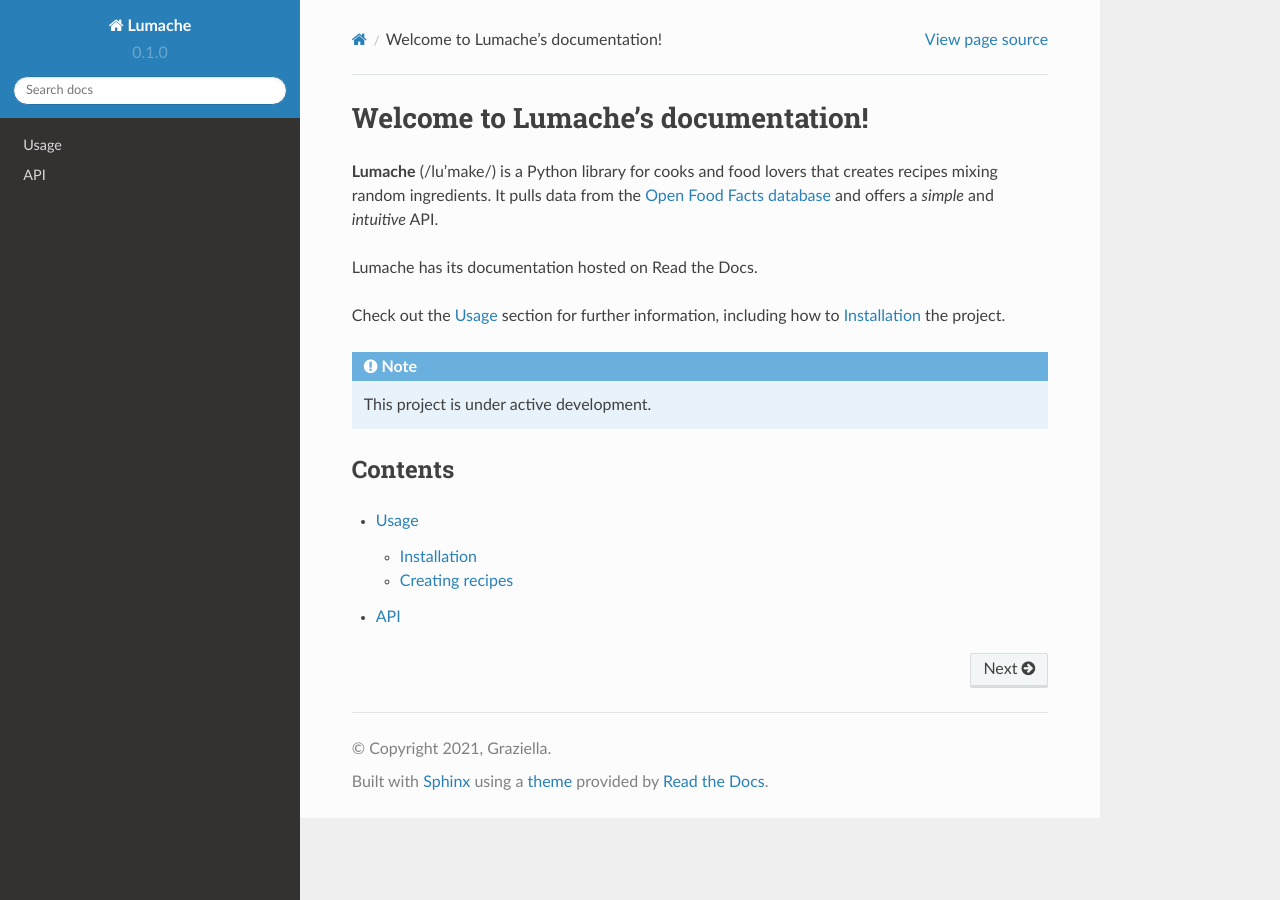
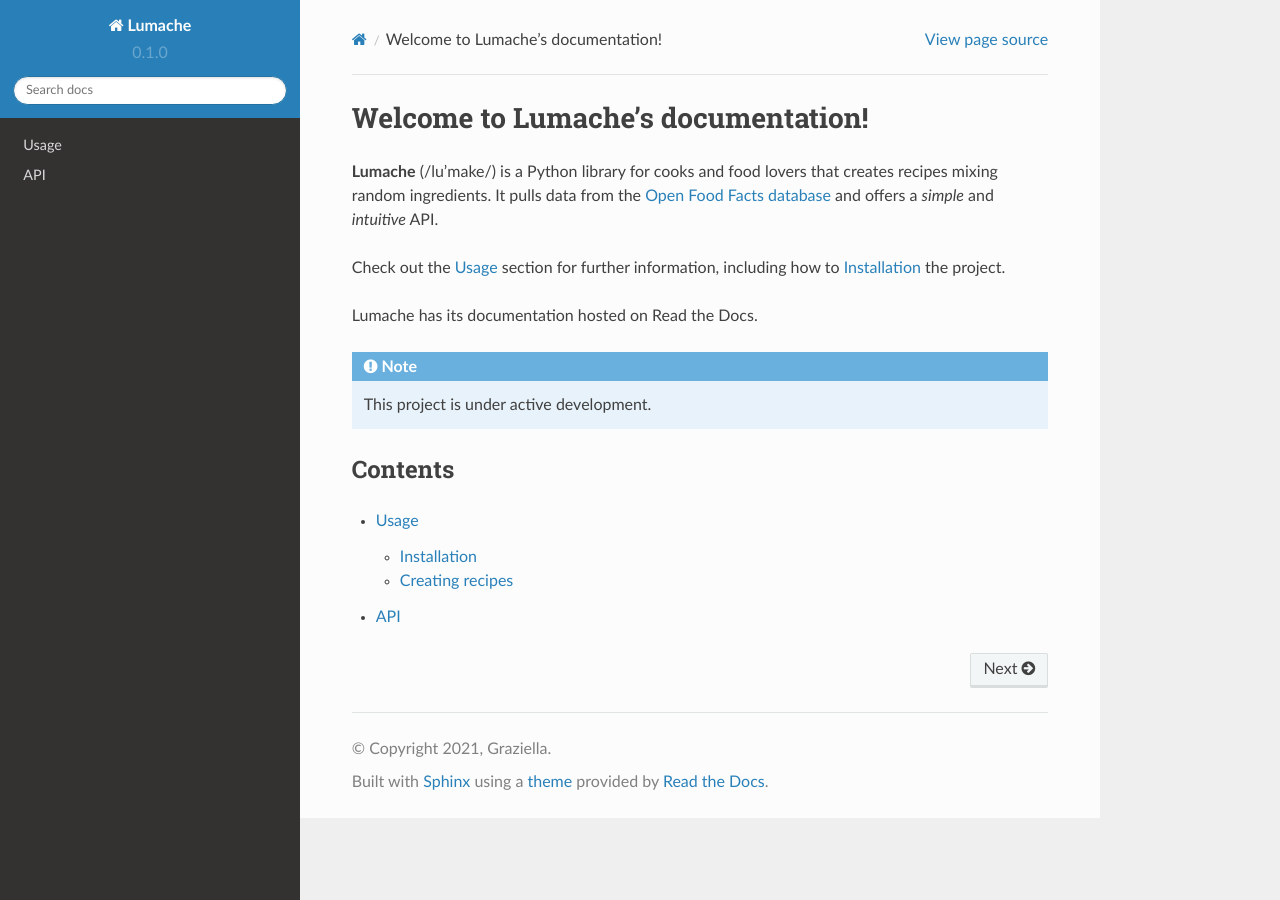
Before and after one commit to dlegland/try-read-the-docs, a Sphinx documentation site: the page built from docs/source/index.rst, in a window 1280 px wide. Built offline with Sphinx 7.4.7 and the Read the Docs theme 2.0.0, drawn with Linux system fonts in a browser that asks for light colours.

```diff
--- a/docs/source/index.rst
+++ b/docs/source/index.rst
@@ -6,10 +6,10 @@ that creates recipes mixing random ingredients.
 It pulls data from the `Open Food Facts database <https://world.openfoodfacts.org/>`_
 and offers a *simple* and *intuitive* API.
 
-Lumache has its documentation hosted on Read the Docs.
-
 Check out the :doc:`usage` section for further information, including
 how to :ref:`installation` the project.
+
+Lumache has its documentation hosted on Read the Docs.
 
 .. note::
 
```
